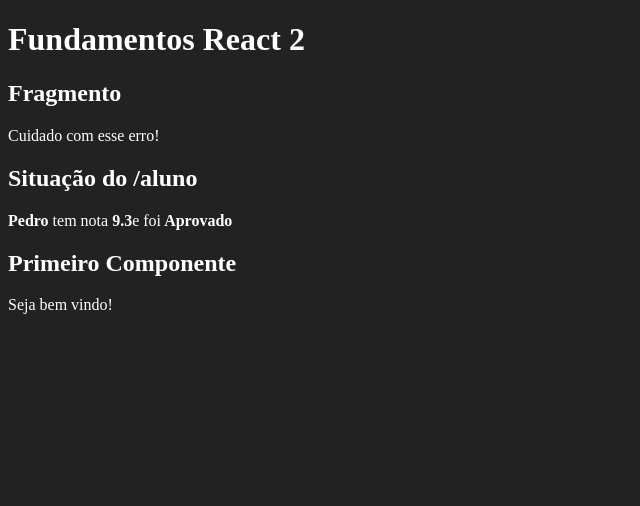
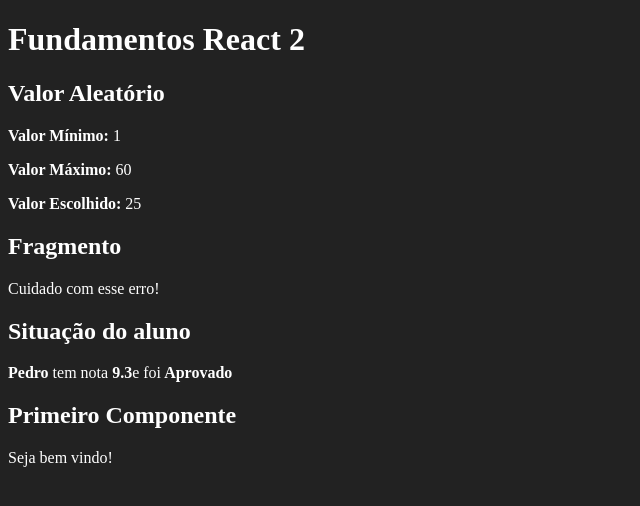
Before and after one commit to edgracional/fundamentos-react, a React (Create React App) app: page / in a window 1280 px wide. Shown: the top 506 px of the page, without its empty margins (0-640 px from the left). Built offline with nearby package versions, Linux system fonts and the light colour scheme.

Commit message:
20. Desafio némero aleatório

```diff
--- a/src/App.jsx
+++ b/src/App.jsx
@@ -1,5 +1,6 @@
 import React from "react"
-
+// eslint-disable-next-line no-unused-vars
+import Aleatorio from "./components/basicos/Aleatorio";
 /* fazer um importe relativo  Primeiro que vai ser referenciado dentro da div'*/
 import Primeiro from './components/basicos/Primeiro';
 /* este componente é baseado em uma função*/
@@ -14,12 +15,13 @@
 
         <div id='app'>
             <h1>Fundamentos React 2</h1>
+            <Aleatorio min={1} max={60} />
             <Fragmento />
             <ComParametro
-                titulo="Situação do /aluno"
+                titulo="Situação do aluno"
                 aluno="Pedro"
                 nota={9.3}
-                />
+            />
             <Primeiro></Primeiro>
 
 
--- /dev/null
+++ b/src/components/basicos/Aleatorio.jsx
@@ -0,0 +1,23 @@
+import React from "react"
+
+// eslint-disable-next-line import/no-anonymous-default-export
+export default (props) => {
+    //destruct
+    const { min, max } = props;
+
+    const aleatorio = parseInt(Math.random() * (max - min)) + min;
+    return (
+        <div>
+            <h2>Valor Aleatório</h2>
+            <p>
+                <strong>Valor Mínimo: </strong> {min}
+            </p>
+            <p>
+                <strong>Valor Máximo: </strong> {max}
+            </p>
+            <p>
+                <strong>Valor Escolhido: </strong> {aleatorio}
+            </p>
+        </div>
+    );
+};
```
